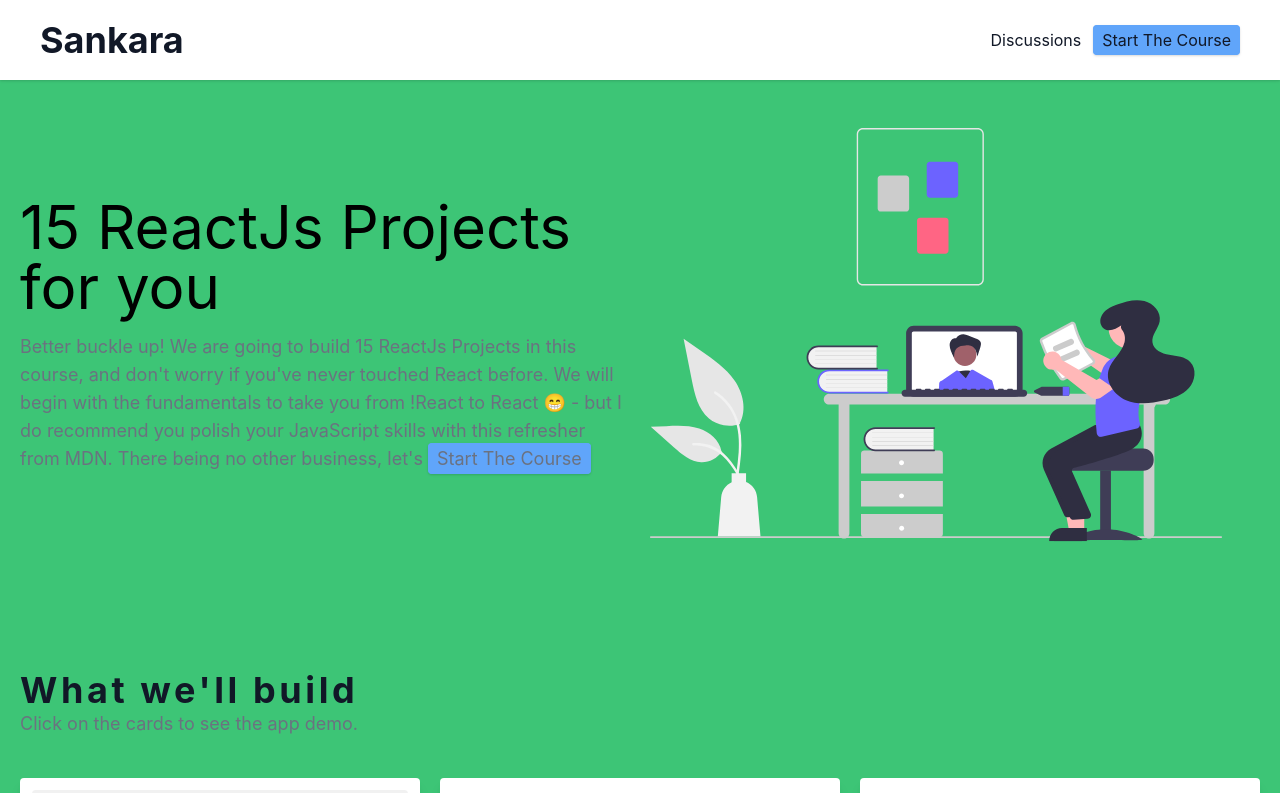
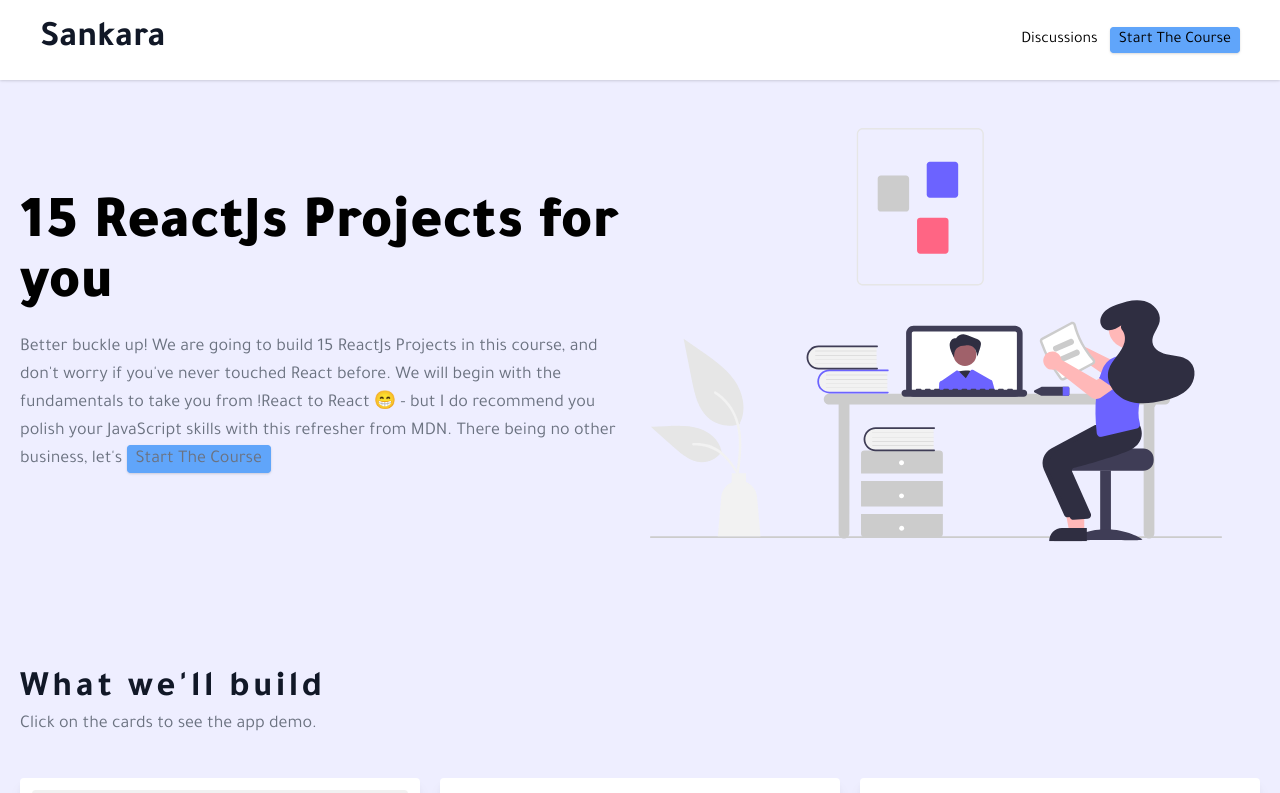
Before and after one commit to SankThomas/react-course-website, a React (Create React App) app: page / in a window 1280 px wide. Shown: the top 793 px of the page. Built offline with nearby package versions, Linux system fonts and the light colour scheme.

Commit message:
index.css

```diff
--- a/src/index.css
+++ b/src/index.css
@@ -1,3 +1,5 @@
+@import url("https://fonts.googleapis.com/css2?family=Tajawal:wght@400;700;900&display=swap");
+
 img {
   max-width: 100%;
 }
@@ -6,12 +8,24 @@ ul {
   list-style-type: none;
 }
 
+h1,
+h2,
+h3,
+h4 {
+  color: #111827;
+}
+
+h1 {
+  font-weight: 900;
+}
+
+p {
+  line-height: 1.8;
+}
+
 body {
-  font-family: -apple-system, BlinkMacSystemFont, "Segoe UI", "Roboto", "Oxygen",
-    "Ubuntu", "Cantarell", "Fira Sans", "Droid Sans", "Helvetica Neue",
-    sans-serif;
-  color: #111827;
-  background-color: #3dc576;
+  font-family: "Tajawal", sans-serif;
+  background-color: #eeeeff;
 }
 
 a {
```
